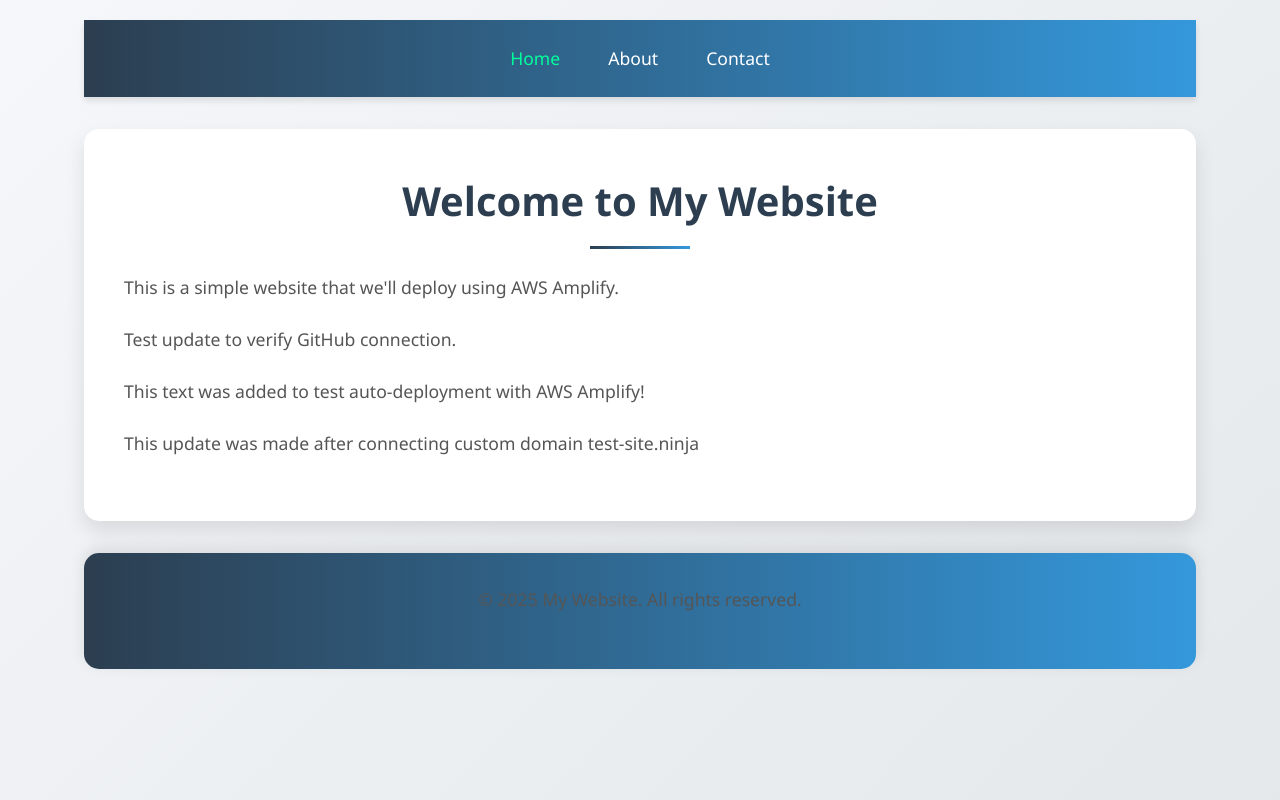
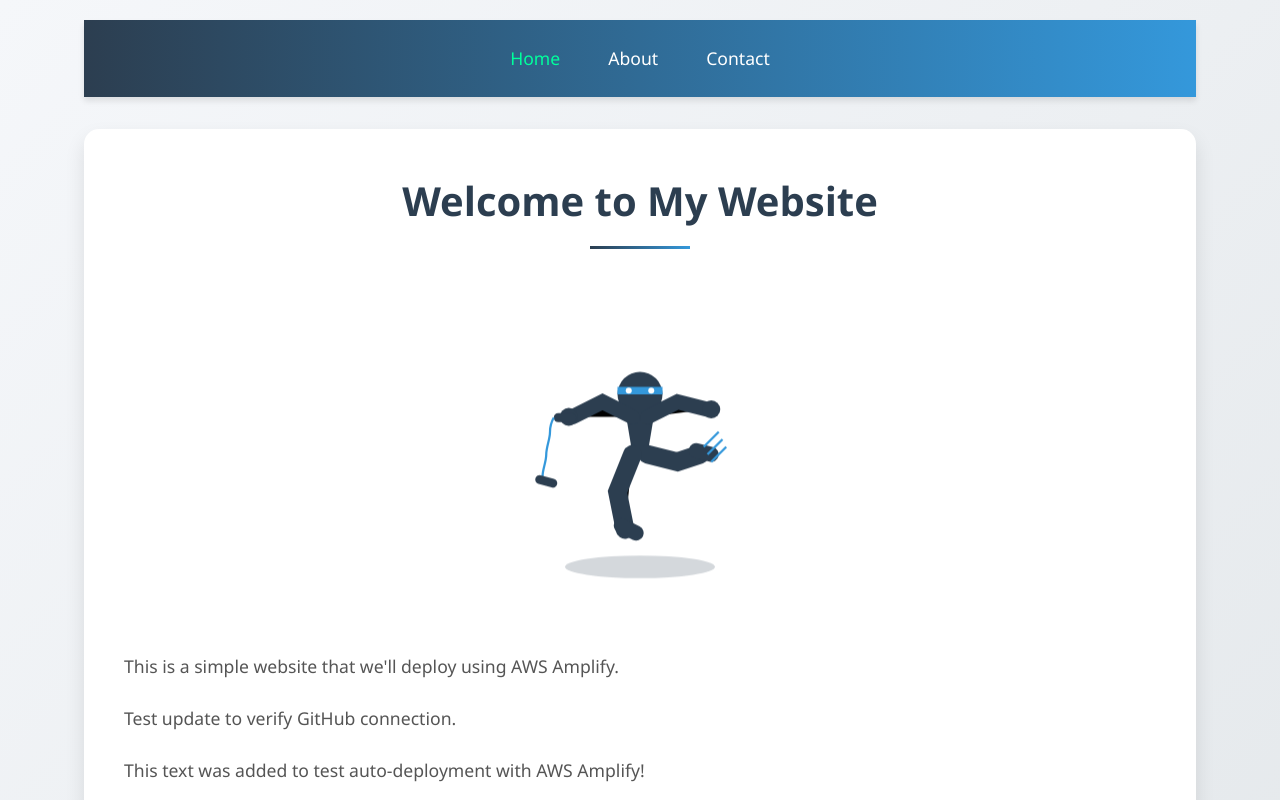
Before and after one commit to aws-scratch-sapc02/my-website, a plain HTML site: page index.html in a window 1280 px wide. Shown: the top 800 px of the page. Drawn offline with Linux system fonts and the light colour scheme.

Commit message:
adding an animated ninja to the front page

```diff
--- a/index.html
+++ b/index.html
@@ -22,6 +22,10 @@
 
         <main>
             <h1>Welcome to My Website</h1>
+            <!-- Add this new div for the ninja -->
+            <div class="ninja-container">
+                <img src="ninja-logo.svg" alt="Ninja with Staff" class="ninja-logo">
+            </div>
             <p>This is a simple website that we'll deploy using AWS Amplify.</p>
             <p>Test update to verify GitHub connection.</p>
             <p>This text was added to test auto-deployment with AWS Amplify!</p>
--- a/styles.css
+++ b/styles.css
@@ -218,3 +218,32 @@ footer {
 .about-content section:hover {
     transform: translateY(-5px);
 }
+
+.ninja-container {
+    text-align: center;
+    margin: 2rem 0;
+    padding: 1rem;
+}
+
+.ninja-logo {
+    width: 300px;
+    height: 300px;
+    animation: ninjaFloat 3s ease-in-out infinite;
+}
+
+@keyframes ninjaFloat {
+
+    0%,
+    100% {
+        transform: translateY(0);
+    }
+
+    50% {
+        transform: translateY(-10px);
+    }
+}
+
+/* Optional: Add hover effect */
+.ninja-logo:hover {
+    animation: ninjaFloat 1.5s ease-in-out infinite;
+}
```
Also changed, not shown: ninja-logo.svg (added).
